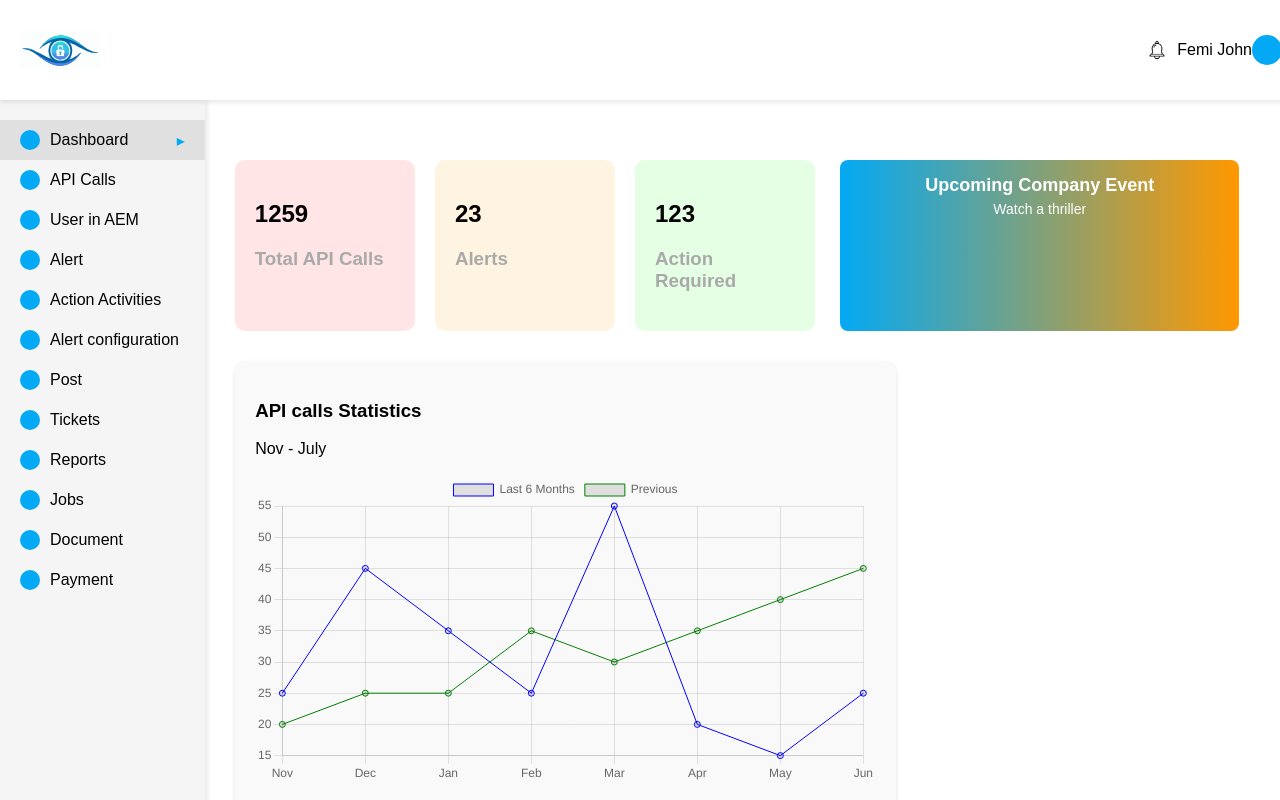
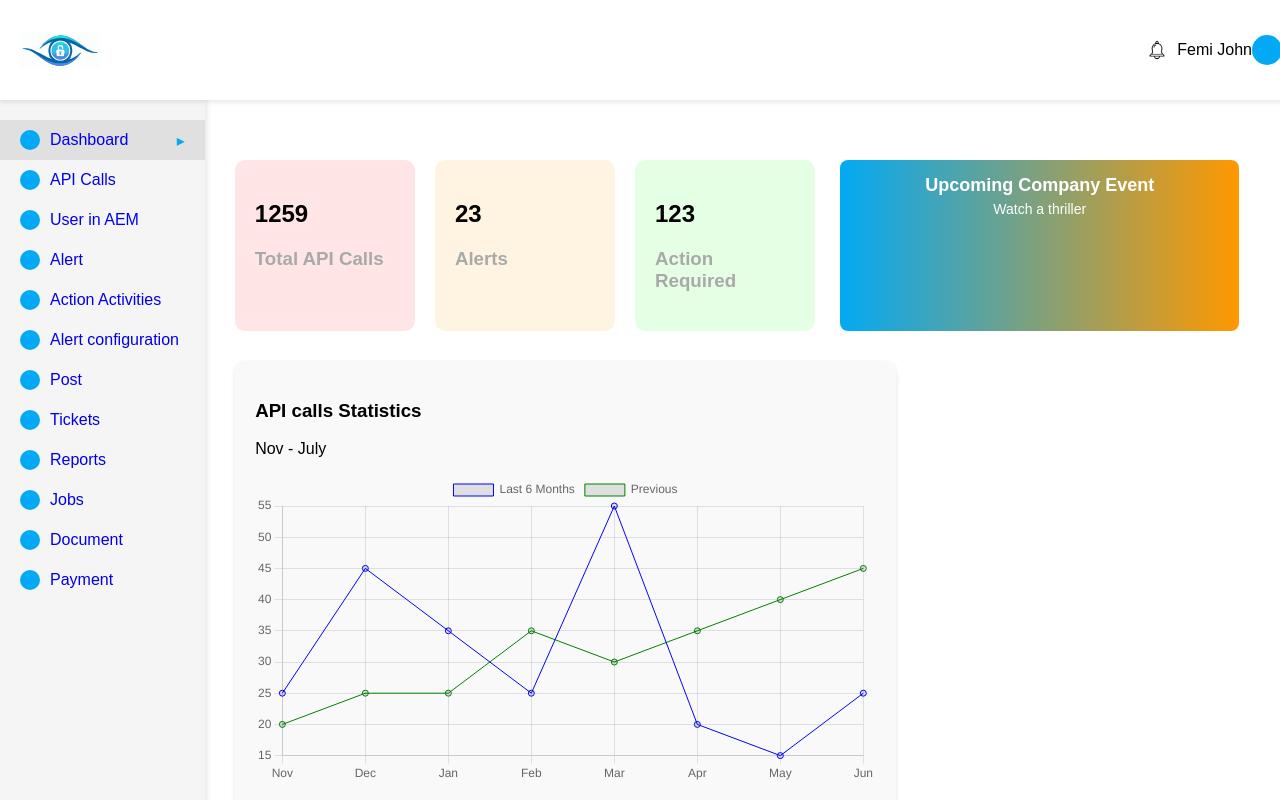
Before and after one commit to cancelledcoder/api-monitoring, a React (Create React App) app: page /dashboard in a window 1280 px wide. Shown: the top 800 px of the page. Built offline with nearby package versions, Linux system fonts and the light colour scheme; sample sign-in values are in the browser's storage.

Commit message:
pre-presentation commit

```diff
--- a/src/Dashboard.css
+++ b/src/Dashboard.css
@@ -1,4 +1,3 @@
-/* General Styles */
 body, html {
   margin: 0;
   padding: 0;
@@ -12,7 +11,6 @@ body, html {
   width: 100vw;
 }
 
-/* Top Navigation Bar */
 .top-nav {
   display: flex;
   justify-content: space-between;
@@ -54,7 +52,6 @@ body, html {
   margin-left: 5px;
 }
 
-/* Side Bar */
 .side-bar {
   width: 16%;
   background-color: #f5f5f5;
@@ -73,6 +70,10 @@ body, html {
   padding: 10px 20px;
   cursor: pointer;
   transition: background-color 0.3s;
+}
+
+.side-bar-item a{
+  text-decoration: none;
 }
 
 .side-bar-item:hover {
@@ -96,7 +97,6 @@ body, html {
   color: #03a9f4;
 }
 
-/* Main Content */
 .main-content {
   margin-left: 16%;
   padding: 80px 20px 20px 20px;
--- a/src/Dashboard.js
+++ b/src/Dashboard.js
@@ -53,13 +53,13 @@ const Dashboard = () => {
       <aside className="side-bar">
         <div className="side-bar-item selected">
           <div className="side-icon"></div>
-          <span>Dashboard</span>
+          <span><a href="/dashboard">Dashboard</a></span>
           <span className="side-arrow">&#9656;</span>
         </div>
         {['API Calls', 'User in AEM', 'Alert', 'Action Activities', 'Alert configuration', 'Post', 'Tickets', 'Reports', 'Jobs', 'Document', 'Payment'].map(title => (
           <div key={title} className="side-bar-item">
             <div className="side-icon"></div>
-            <span>{title}</span>
+            <span><a href="/{title}">{title}</a></span>
           </div>
         ))}
       </aside>
--- a/src/Login.css
+++ b/src/Login.css
@@ -148,19 +148,16 @@ button[type="submit"]:hover {
   text-size-adjust: 60%;
 }
 
-/* Error text */
 .error {
   color: red;
   margin-bottom: 10px;
 }
 
-/* CSS for loading indicator */
 button[type="submit"][disabled] {
   background-color: #ddd;
   cursor: not-allowed;
 }
 
-/* CSS for mobile responsiveness */
 @media (max-width: 768px) {
   .background-image {
       width: 70%;
```
